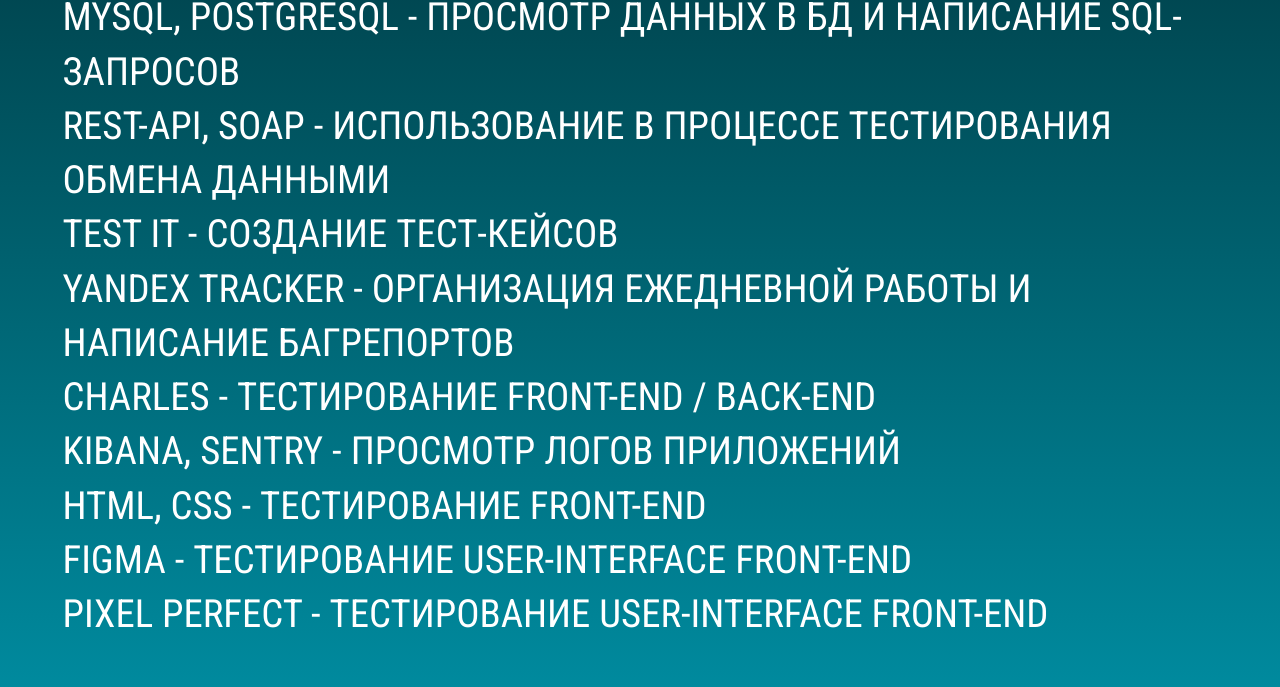
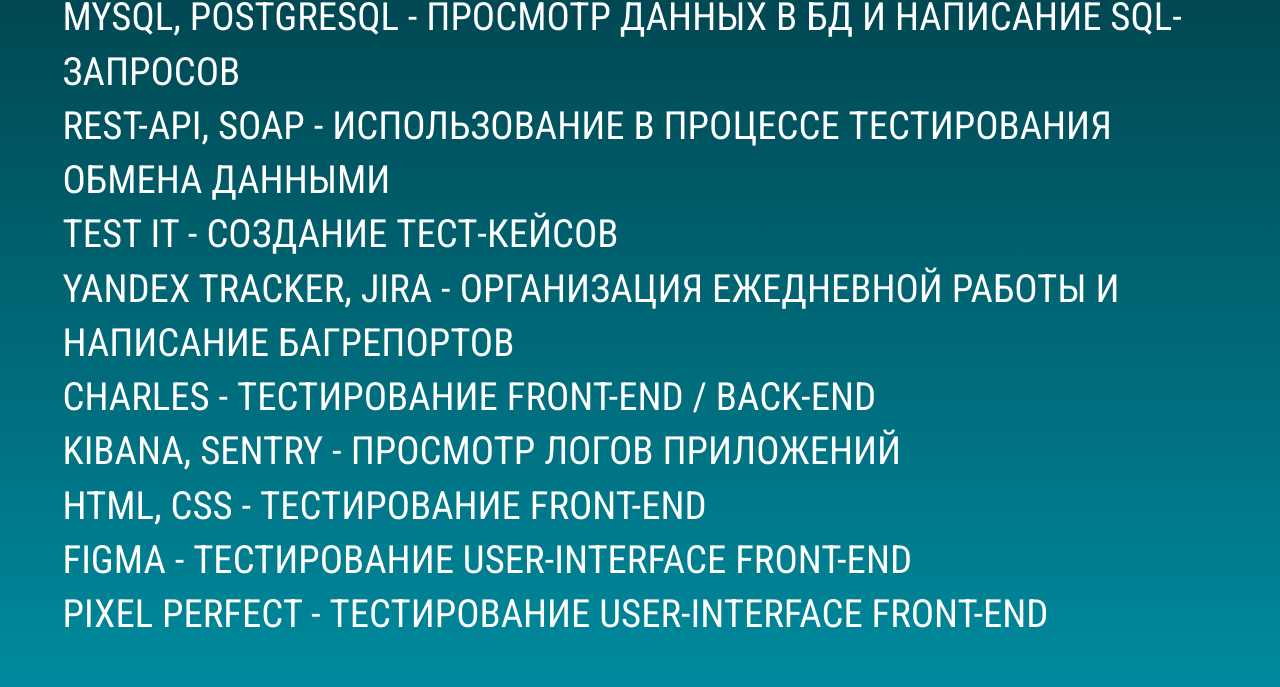
Before and after one commit to alexandr-ivanov-qa/CV, a plain HTML site: page index.html in a window 1280 px wide. Shown: the part 748-1435 px from the top of the page. Drawn offline with Linux system fonts and the light colour scheme.

Commit message:
Добавление Jira Жира :D

```diff
--- a/index.html
+++ b/index.html
@@ -40,7 +40,7 @@
       <div class="entry">MySQL, PostgreSQL  -  Просмотр данных в БД и написание SQL-запросов</div>
       <div class="entry">REST-API, SOAP  -  Использование в процессе тестирования обмена данными</div>
       <div class="entry">Test IT  -  создание тест-кейсов</div>
-      <div class="entry">Yandex Tracker  -  Организация ежедневной работы и написание багрепортов</div>
+      <div class="entry">Yandex Tracker, Jira  -  Организация ежедневной работы и написание багрепортов</div>
       <div class="entry">Charles  -  Тестирование front-end / back-end</div>
       <div class="entry">Kibana, Sentry  -  Просмотр логов приложений</div>
       <div class="entry">HTML, CSS  -  Тестирование front-end</div>
```
